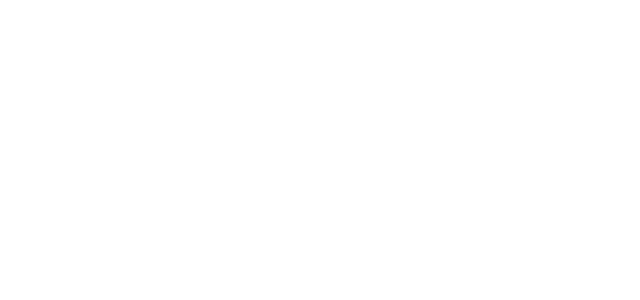
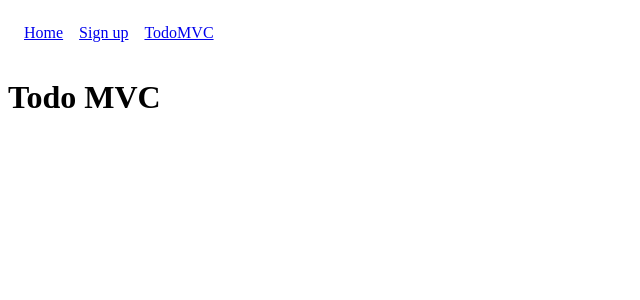
Before and after one commit to martinkluck/nuxt3-supabase, a Nuxt app: page /todomvc in a window 1280 px wide. Before the commit this address had no page. Shown: the top 300 px of the page, without its empty margins (0-640 px from the left). Built offline with nearby package versions, Linux system fonts and the light colour scheme.

Commit message:
feature: add basic navigation

```diff
--- /dev/null
+++ b/layouts/default.vue
@@ -0,0 +1,44 @@
+<script setup>
+import { ref } from "vue";
+
+const navLinks = ref([
+  {
+    label: "Home",
+    url: "/",
+  },
+  {
+    label: "Sign up",
+    url: "/signup",
+  },
+  {
+    label: "TodoMVC",
+    url: "/todomvc",
+  },
+]);
+</script>
+
+<template>
+  <main>
+    <nav>
+      <ul class="nav-list">
+        <li v-for="navItem in navLinks" :key="navItem.url">
+          <nuxt-link :to="navItem.url">{{ navItem.label }}</nuxt-link>
+        </li>
+      </ul>
+    </nav>
+    <slot></slot>
+  </main>
+</template>
+
+<style scoped>
+.nav-list {
+  display: flex;
+  list-style: none;
+  padding: 1rem;
+  margin: 0;
+}
+
+.nav-list li {
+  margin-right: 1rem;
+}
+</style>
--- a/pages/signup.vue
+++ b/pages/signup.vue
@@ -19,7 +19,7 @@
   loginState.user = user;
   loginState.error = error;
 
-  console.log({ loginState });
+  // console.log({ loginState });
 };
 </script>
 <template>
--- /dev/null
+++ b/pages/todomvc.vue
@@ -0,0 +1,7 @@
+<script setup></script>
+
+<template>
+    <h1>Todo MVC</h1>
+</template>
+
+<style></style>
```
Also changed, not shown: 1 other file (tests, documents, lock files or other folders).
